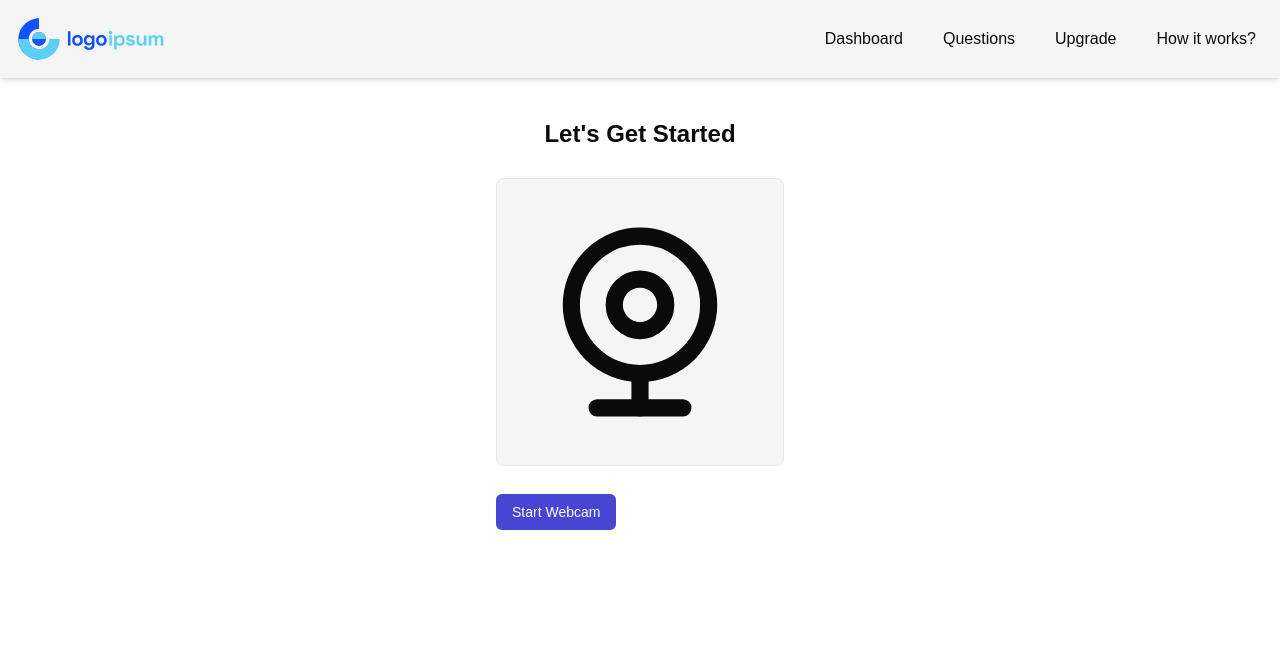
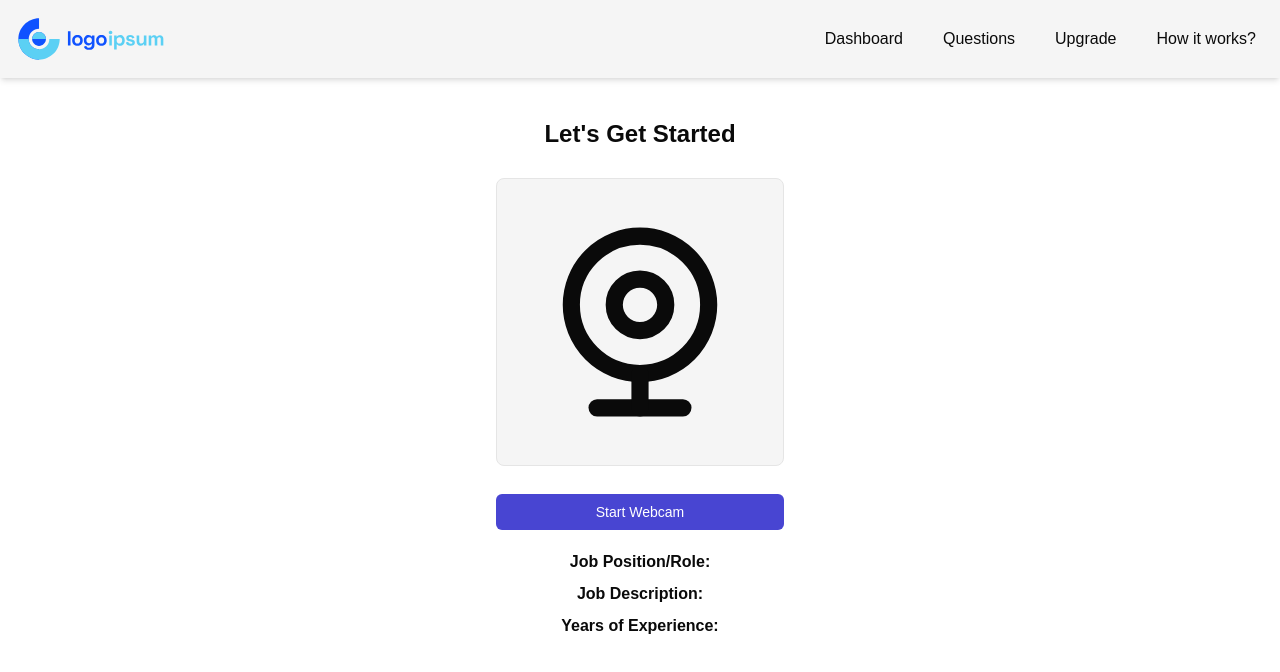
Before and after one commit to code-guru2004/AI-Intrerview, a Next.js app: page /dashboard/interview/1 in a window 1280 px wide. Shown: the top 672 px of the page. Built offline with nearby package versions, Linux system fonts and the light colour scheme; no server answers; the database is empty.

Commit message:
Now We can see our given info in interview page

```diff
--- a/app/dashboard/interview/[interviewId]/page.jsx
+++ b/app/dashboard/interview/[interviewId]/page.jsx
@@ -21,27 +21,40 @@ function Interview({params}) {
 
     const GetInterviewDetails= async()=>{
         const res = await db.select().from(MockInterview).where(eq(MockInterview.mockId,interviewId));
-        //console.log("interview",res);
+        //console.log("interview",res[0].jobPosition);
         setInterviewData(res[0]);
     }
+
+    function capitalizeFirstLetter(str) {
+        if (!str) return str; // Handle empty strings
+        return str.charAt(0).toUpperCase() + str.slice(1);
+      }
 
   return (
     <div className='my-10 flex justify-center flex-col items-center'>
         <h2 className='font-bold text-2xl'>Let's Get Started</h2>
 
-        <div>
+        <div className='flex flex-col items-center'>
             {
                 webcamEnable ?
                 <Webcam
                 onUserMedia={()=>setWebcamEnable(true)}
                 onUserMediaError={()=>setWebcamEnable(false)}
+                mirrored={true}
                 style={{
                     height:300,
                     width:300
+
                 }}/> :
                 <WebcamIcon className='h-72 w-full my-7 p-10 bg-secondary rounded-lg border'/>
             }
-            <Button className="bg-primary text-white" onClick={()=>setWebcamEnable(true)}>Start Webcam</Button>
+            <Button className="bg-primary text-white w-full" onClick={()=>setWebcamEnable(true)}>Start Webcam</Button>
+        </div>
+
+        <div className='flex flex-col my-5 items-center gap-2'>
+            <h2><strong>Job Position/Role: </strong>{capitalizeFirstLetter(interviewData?.jobPosition)}</h2>
+            <h2><strong>Job Description: </strong>{capitalizeFirstLetter(interviewData?.jobDescription)}</h2>
+            <h2><strong>Years of Experience: </strong>{capitalizeFirstLetter(interviewData?.jobExperience)}</h2>
         </div>
     </div>
   )
```
